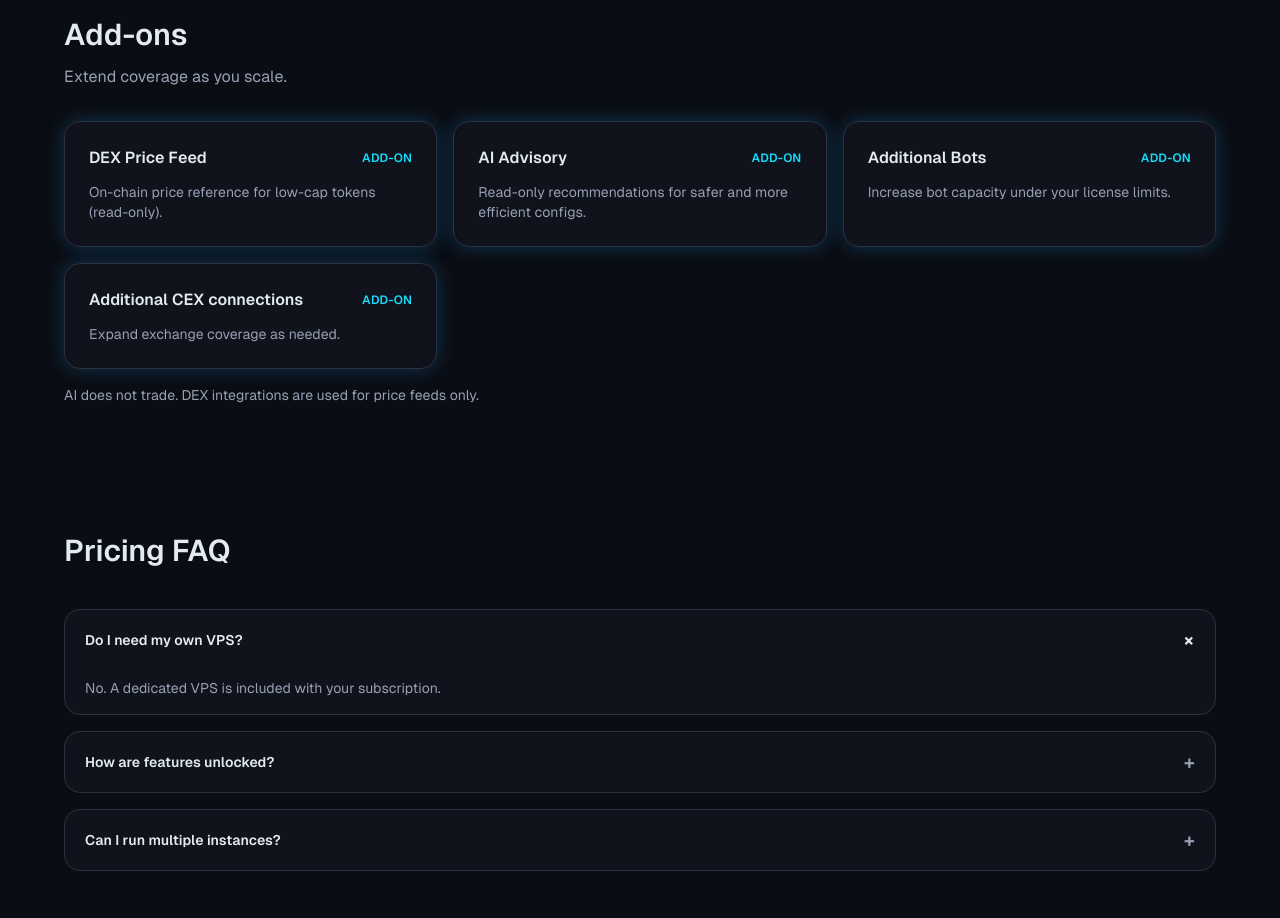
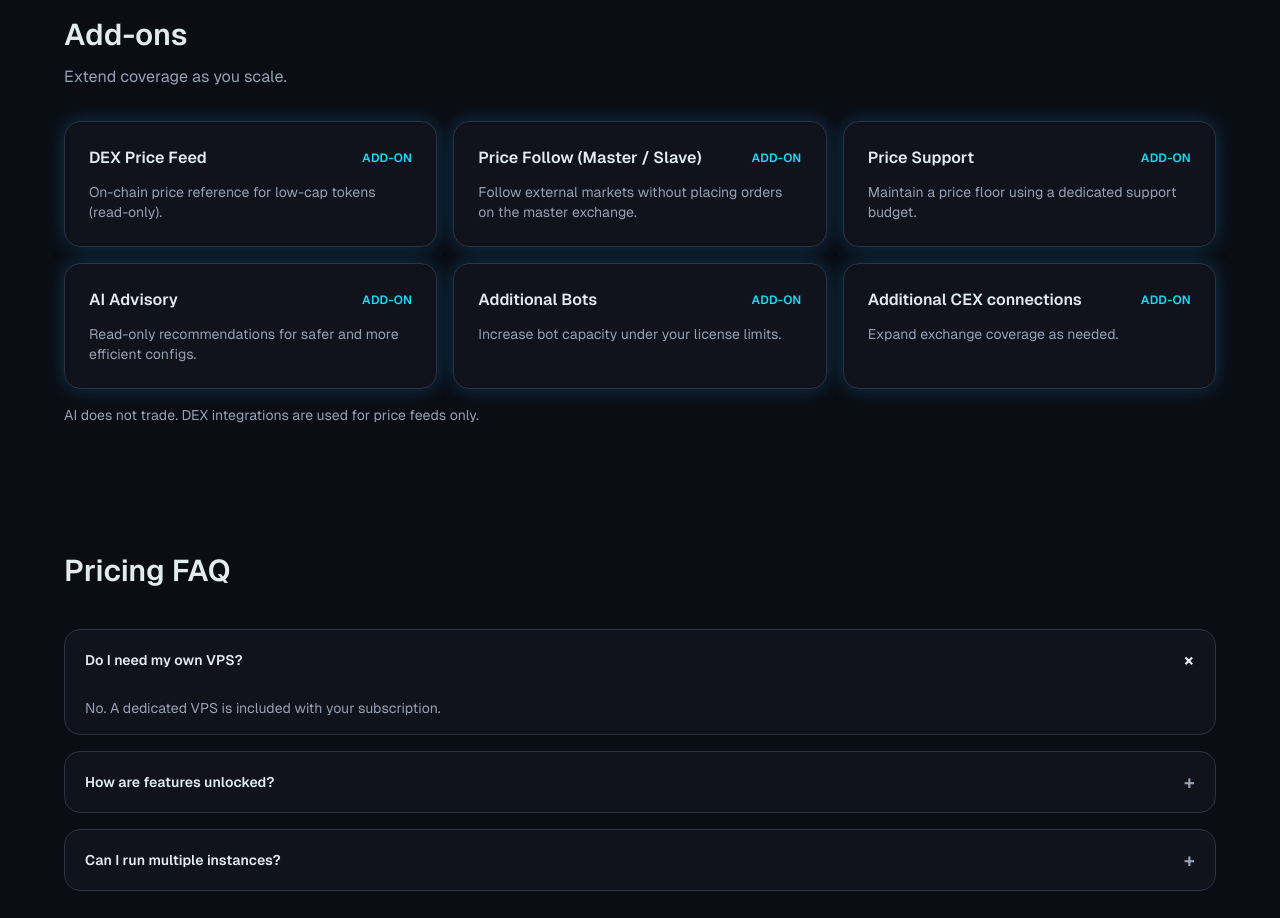
Before and after one commit to Mario1480/uliquid-site, a Next.js app: page /pricing in a window 1280 px wide. Shown: the part 1960-2878 px from the top of the page. Built offline with nearby package versions, Linux system fonts and the light colour scheme.

Commit message:
Update page.tsx

```diff
--- a/src/app/pricing/page.tsx
+++ b/src/app/pricing/page.tsx
@@ -30,6 +30,16 @@ const addOns = [
   {
     title: "DEX Price Feed",
     description: "On-chain price reference for low-cap tokens (read-only).",
+    label: "Add-on",
+  },
+  {
+    title: "Price Follow (Master / Slave)",
+    description: "Follow external markets without placing orders on the master exchange.",
+    label: "Add-on",
+  },
+  {
+    title: "Price Support",
+    description: "Maintain a price floor using a dedicated support budget.",
     label: "Add-on",
   },
   {
```
